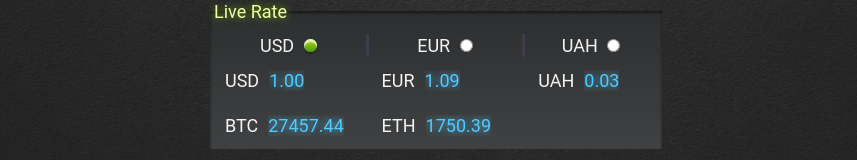
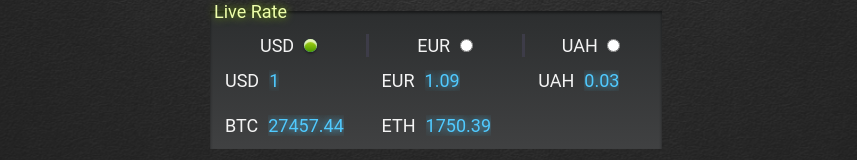
Before and after one commit to polPintero/dublemint_exchange, a Vue app: page / in a window 1280 px wide. Shown: the part 442-602 px from the top of the page, without its empty margins (204-1061 px from the left). Built offline with nearby package versions, Linux system fonts and the light colour scheme; the HTML template or start-up script is replaced by a standard one.

Commit message:
check up and down rate

```diff
--- a/src/components/RealRatesTable.vue
+++ b/src/components/RealRatesTable.vue
@@ -25,6 +25,7 @@
                 <span
                   class="real-rate__table__cell__rate"
                   :title="item.getCrossRateToCurrency(choicedCurrency) || '-'"
+                  :up="item.checkRateUp(choicedCurrency)"
                   >{{
                     item.getCrossRateToCurrency(choicedCurrency) || '-'
                   }}</span
@@ -142,6 +143,18 @@ export default {
 
         text-overflow: ellipsis;
         overflow: hidden;
+        &[up='true'] {
+          color: #eeffab;
+          text-shadow: 0px 0px 8px rgba(146, 211, 0, 0.8);
+        }
+        &[up='false'] {
+          color: tomato;
+          text-shadow: 0px 0px 8px tomato;
+        }
+        &[up='null'] {
+          color: #50caff;
+          text-shadow: 0px 0px 8px #50caff;
+        }
       }
     }
   }
--- a/src/currency.js
+++ b/src/currency.js
@@ -2,15 +2,31 @@ class Currency {
   constructor (name) {
     this.name = name
     this.toUSD = 0
+    this.oldPrice = null
   }
 
   setRateToUSD (rate) {
+    this.oldPrice = this.toUSD
     this.toUSD = rate
   }
 
   getCrossRateToCurrency (cur) {
     if (!(cur instanceof Currency) || !cur.toUSD || !this.toUSD) return 0
-    return (cur.toUSD / this.toUSD).toFixed(2)
+    return Number(this.calculateCrossRate(cur.toUSD, this.toUSD).toFixed(2))
+  }
+
+  checkRateUp (cur) {
+    if (!(cur instanceof Currency) || !cur.oldPrice || !this.oldPrice) {
+      return null
+    }
+    const oldRate = this.calculateCrossRate(cur.oldPrice, this.oldPrice)
+    const nowRate = this.getCrossRateToCurrency(cur)
+    if (nowRate === oldRate) return null
+    return oldRate < nowRate
+  }
+
+  calculateCrossRate (base, target) {
+    return base / target
   }
 }
 export const enumCurrencies = {
```
